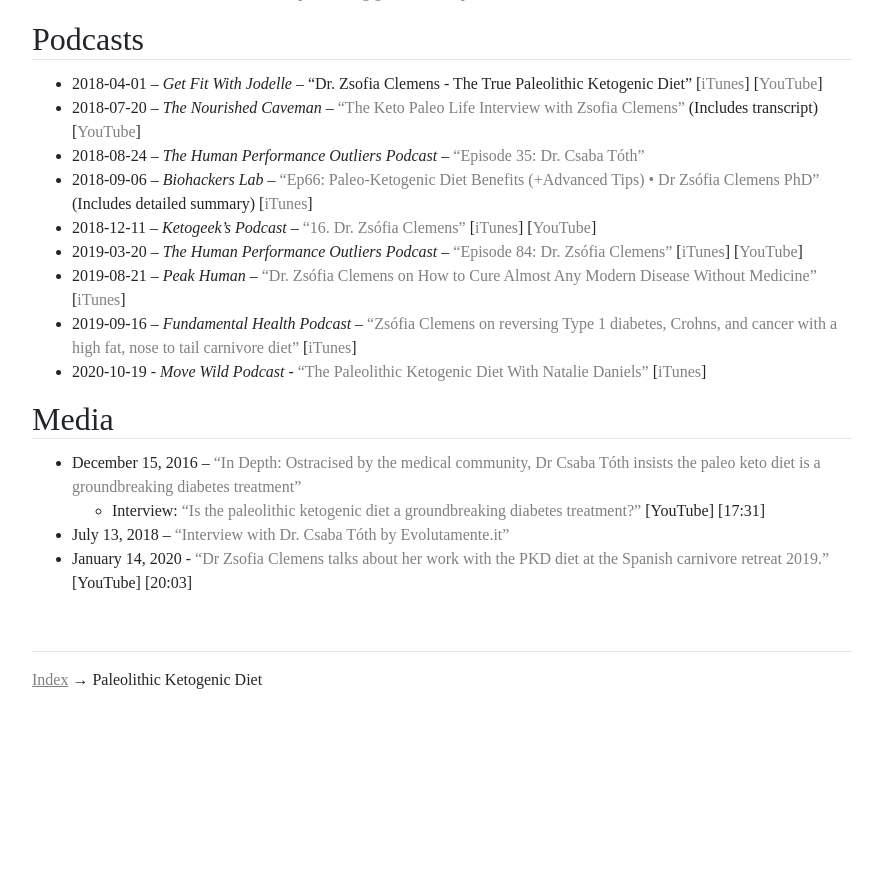
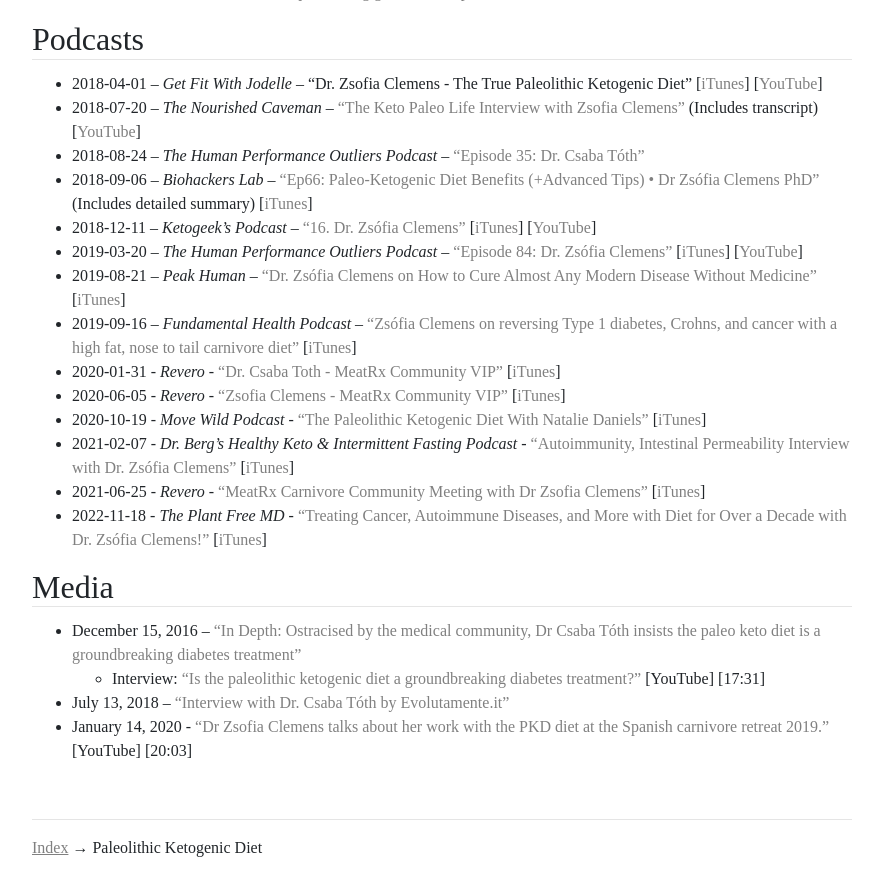
Before and after one commit to bitstein/justmeat.co, a Jekyll site: the page built from wiki/pages/pkd.md, in a window 1280 px wide and 900 px high, scrolled down 5365 px. Shown: the top 896 px of the window, without its empty margins (198-1081 px from the left). Built offline with Jekyll 4.4.1, drawn with Linux system fonts in a browser that asks for light colours; nearby versions of some CDN libraries; some web fonts are replaced; before the commit the page ends 6097 px from its top, so only the background shows below that.

Commit message:
Update PKD

```diff
--- a/wiki/pages/pkd.md
+++ b/wiki/pages/pkd.md
@@ -161,7 +161,12 @@
 - 2019-03-20 – _The Human Performance Outliers Podcast_ – [“Episode 84: Dr. Zsófia Clemens”](https://humanperformanceoutliers.libsyn.com/episode-84-dr-zsofia-clemens) [[iTunes](https://podcasts.apple.com/us/podcast/human-performance-outliers-podcast/id1363389413?i=1000432469519)] [[YouTube](https://www.youtube.com/watch?v=lBzheqmqlH0)]
 - 2019-08-21 – _Peak Human_ – [“Dr. Zsófia Clemens on How to Cure Almost Any Modern Disease Without Medicine”](https://www.peak-human.com/post/dr-zsofia-clemens-on-how-to-cure-almost-any-modern-disease-without-medicine) [[iTunes](https://podcasts.apple.com/us/podcast/peak-human-unbiased-nutrition-info-for-optimum-health/id1393265937?i=1000447414182)]
 - 2019-09-16 – _Fundamental Health Podcast_ – [“Zsófia Clemens on reversing Type 1 diabetes, Crohns, and cancer with a high fat, nose to tail carnivore diet”](https://carnivoremd.com/zsofia-clemens-on-reversing-type-1-diabetes-crohns-and-cancer-with-a-high-fat-nose-to-tail-carnivore-diet/) [[iTunes](https://podcasts.apple.com/us/podcast/fundamental-health-with-paul-saladino-md/id1461771083?i=1000450039371)]
+- 2020-01-31 - _Revero_ - [“Dr. Csaba Toth - MeatRx Community VIP”](https://podcast.revero.com/community-expert-dr-csaba-toth) [[iTunes](https://podcasts.apple.com/us/podcast/community-expert-dr-csaba-toth/id1495714614?i=1000464177763)]
+- 2020-06-05 - _Revero_ - [“Zsofia Clemens - MeatRx Community VIP”](https://podcast.revero.com/20200529-zsofia-clemens-mono) [[iTunes](https://podcasts.apple.com/us/podcast/zsofia-clemens-meatrx-community-vip/id1495714614?i=1000476874931)]
 - 2020-10-19 - _Move Wild Podcast_ - [“The Paleolithic Ketogenic Diet With Natalie Daniels”](https://anchor.fm/jake-clapson/episodes/S-2--EP-49---THE-PALEOLITHIC-KETOGENIC-DIET-WITH-NATALIE-DANIELS-el32d1) [[iTunes](https://podcasts.apple.com/au/podcast/s-2-ep-49-paleolithic-ketogenic-diet-natalie-daniels/id1477730747?i=1000495317569)]
+- 2021-02-07 - _Dr. Berg’s Healthy Keto & Intermittent Fasting Podcast_ - [“Autoimmunity, Intestinal Permeability Interview with Dr. Zsófia Clemens”](https://www.youtube.com/watch?v=f9DSzdGThSo) [[iTunes](https://podcasts.apple.com/us/podcast/autoimmunity-intestinal-permeability-interview-with-dr/id1339976762?i=1000508143885)]
+- 2021-06-25 - _Revero_ - [“MeatRx Carnivore Community Meeting with Dr Zsofia Clemens”](https://podcast.revero.com/meatrx-carnivore-community-meeting-with-dr-zsofia-clemens-1) [[iTunes](https://podcasts.apple.com/us/podcast/meatrx-carnivore-community-meeting-with-dr-zsofia-clemens/id1495714614?i=1000526809877)]
+- 2022-11-18 - _The Plant Free MD_ - [“Treating Cancer, Autoimmune Diseases, and More with Diet for Over a Decade with Dr. Zsófia Clemens!”](https://www.youtube.com/watch?v=mh5jvXuzxqY) [[iTunes](https://podcasts.apple.com/us/podcast/episode-84-treating-cancer-autoimmune-diseases-and/id1614546790?i=1000586792419)]
 
 ## Media
 
```
Also changed, not shown: index.md (+4 -1 lines).
